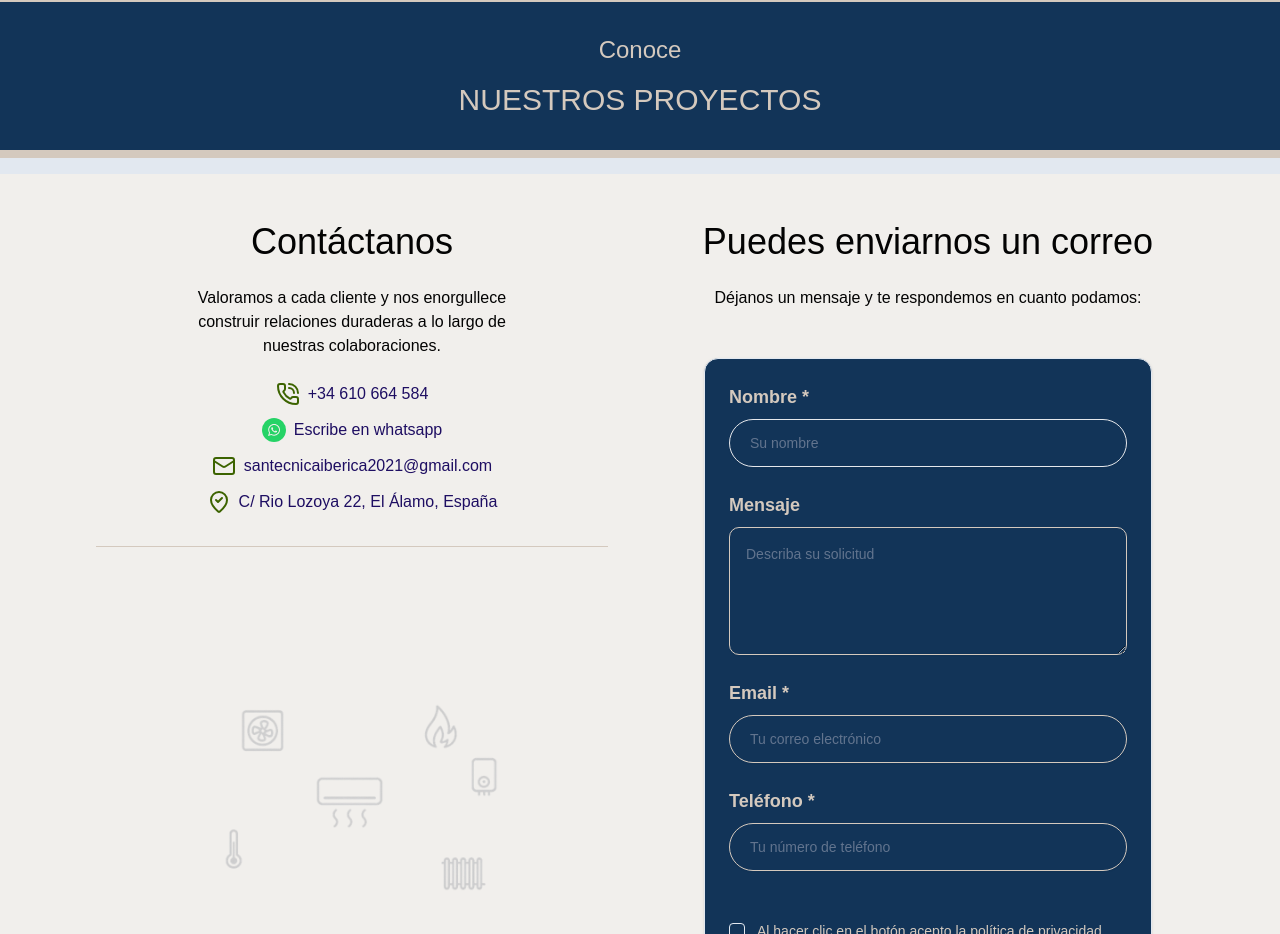
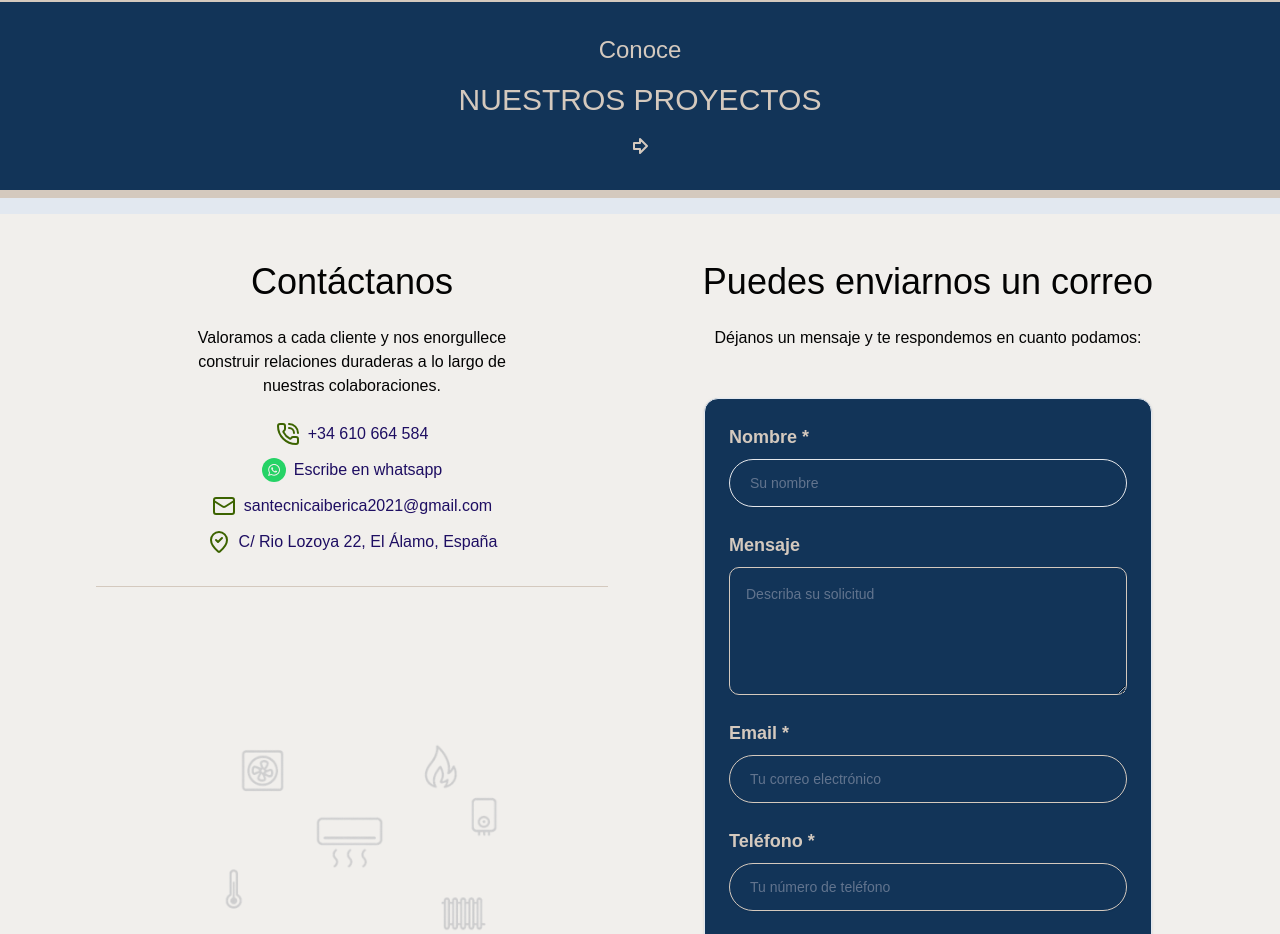
Before and after one commit to romsendz/friendly-eureka, a Next.js app: page / in a window 1280 px wide. Shown: the part 2880-3814 px from the top of the page. Built offline with nearby package versions, Linux system fonts and the light colour scheme; a web font is replaced by a local one.

Commit message:
add arrow in "our projects"

```diff
--- a/app/page.tsx
+++ b/app/page.tsx
@@ -12,7 +12,7 @@ import {
 import { Separator } from "@/components/ui/separator";
 import { BENEFITS } from "@/lib/BENEFITS";
 import { SERVICES } from "@/lib/SERVICES";
-import { ArrowRight } from "lucide-react";
+import { ArrowBigRightIcon, ArrowRight } from "lucide-react";
 import { Metadata } from "next";
 import Link from "next/link";
 
@@ -111,6 +111,7 @@ export default function Home() {
           <span className="block text-lg uppercase md:text-xl lg:text-2xl xl:text-3xl">
             nuestros proyectos
           </span>
+          <ArrowBigRightIcon className="mx-auto mt-4" />
         </Link>
       </section>
       <Separator className="mb-4 border-8" />
```
